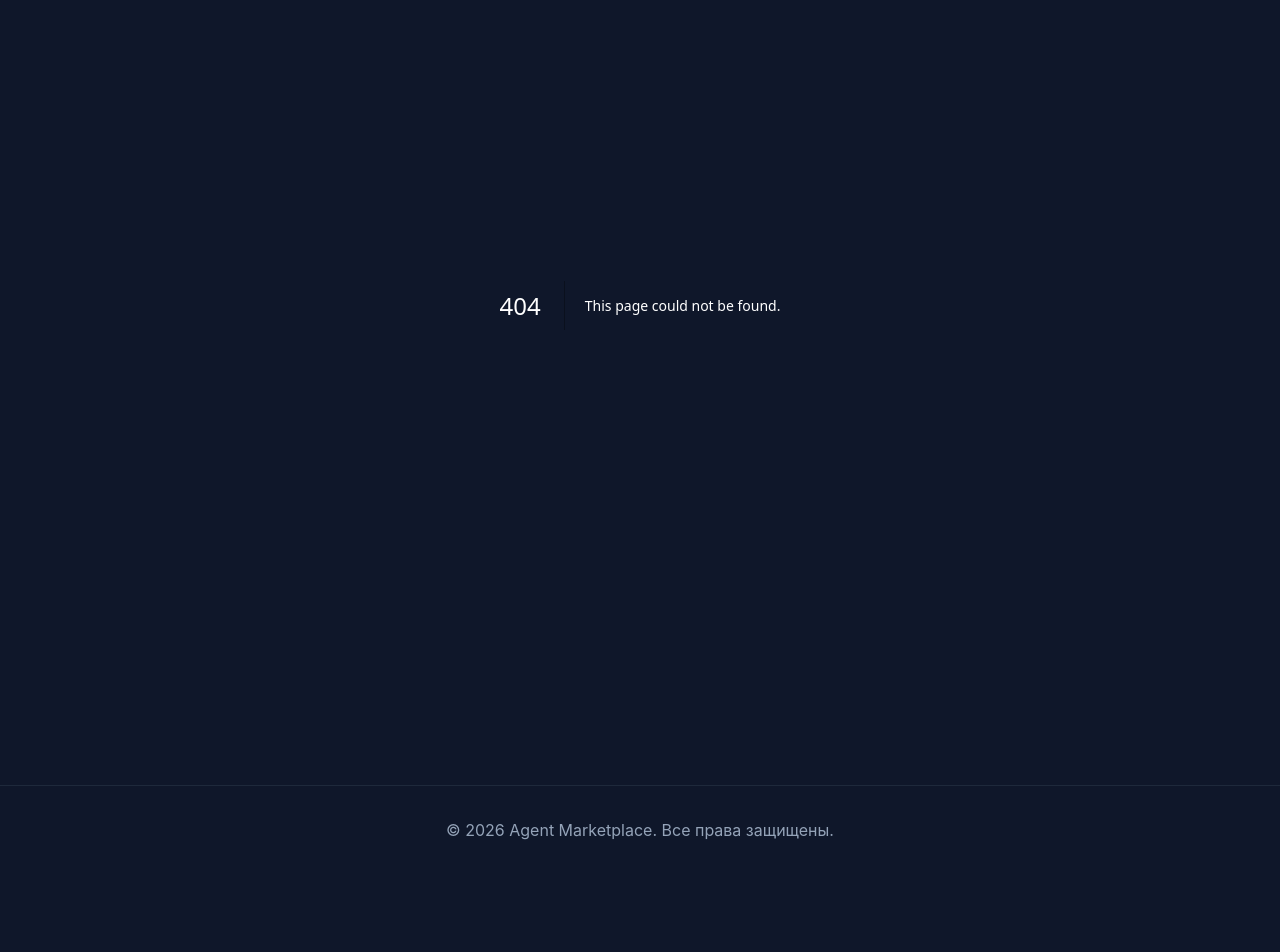
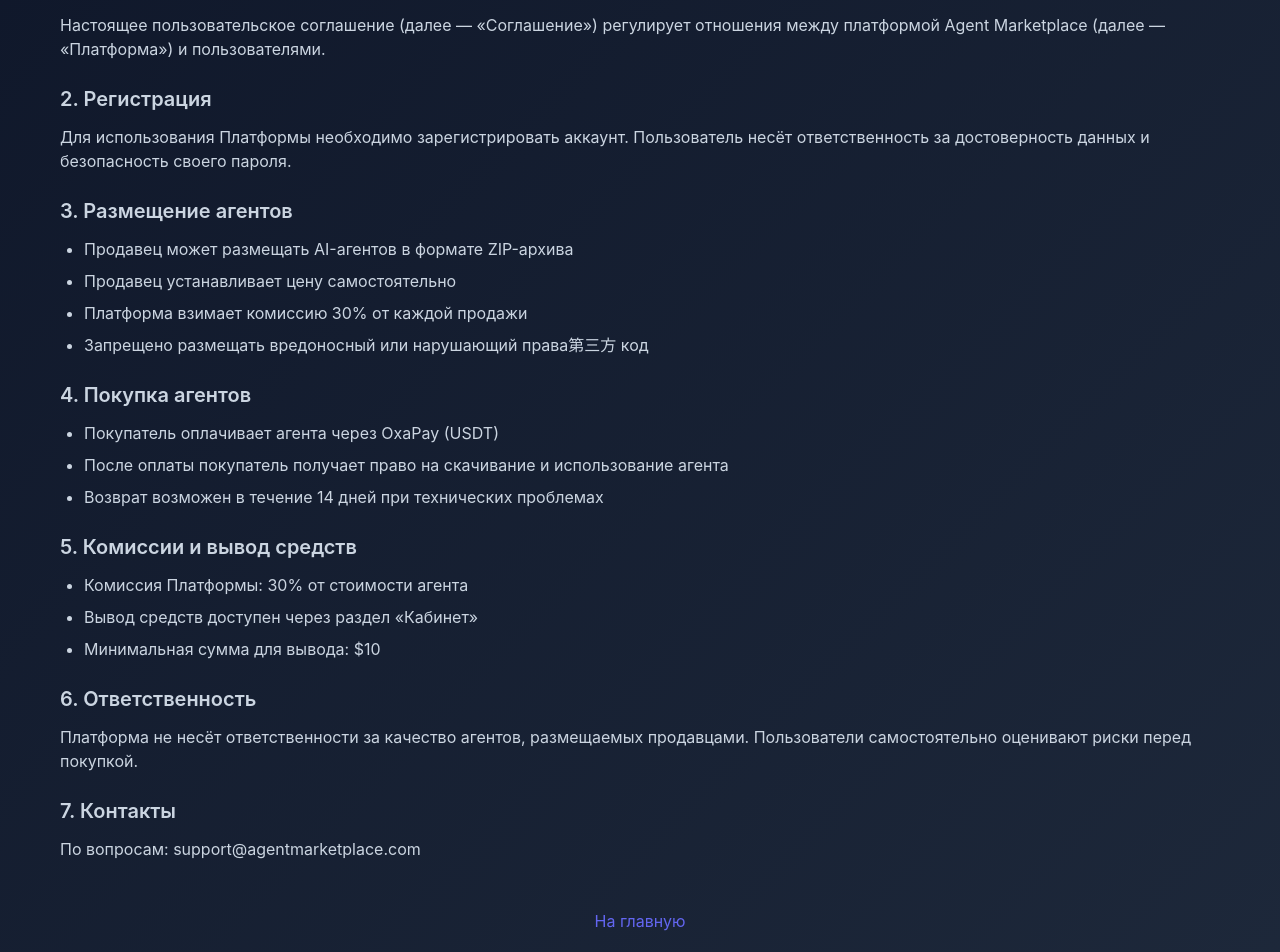
Before and after one commit to Pugg213/Claw-marketplace, a Next.js app: page /terms in a window 1280 px wide. Before the commit this address had no page. Shown: the part 160-1112 px from the top of the page. Before the commit the page ends 1034 px from the top, so only its background shows below. Built offline with nearby package versions, Linux system fonts and the light colour scheme.

Commit message:
Add terms and privacy policy pages

```diff
--- a/app/layout.tsx
+++ b/app/layout.tsx
@@ -8,6 +8,7 @@
 
 import { AuthProvider } from '@/app/components/AuthProvider'
 import HeaderClient from '@/app/components/HeaderClient'
+import Link from 'next/link'
 
 export default function RootLayout({
   children,
@@ -22,7 +23,7 @@
           <main>{children}</main>
           <footer className="border-t border-slate-800 mt-20 py-8">
             <div className="max-w-7xl mx-auto px-4 text-center text-slate-400">
-              © 2026 Agent Marketplace. Все права защищены.
+              © 2026 Agent Marketplace. Все права защищены. <Link href="/terms" className="hover:text-indigo-400">Terms</Link> | <Link href="/privacy" className="hover:text-indigo-400">Privacy</Link>
             </div>
           </footer>
         </AuthProvider>
--- /dev/null
+++ b/app/privacy/page.tsx
@@ -0,0 +1,42 @@
+export const metadata = {
+  title: 'Политика конфиденциальности - Agent Marketplace',
+}
+
+export default function PrivacyPage() {
+  return (
+    <div className="container py-10 max-w-3xl">
+      <h1 className="text-3xl font-bold mb-8">Политика конфиденциальности</h1>
+
+      <div className="space-y-6 text-slate-300">
+        <section>
+          <h2 className="text-xl font-semibold mb-3">1. Сбор данных</h2>
+          <p>Мы собираем только необходимые данные: email, имя пользователя. Данные не передаются третьим лицам.</p>
+        </section>
+
+        <section>
+          <h2 className="text-xl font-semibold mb-3">2. Хранение</h2>
+          <p>Данные хранятся в зашифрованном виде. Пароли хешируются.</p>
+        </section>
+
+        <section>
+          <h2 className="text-xl font-semibold mb-3">3. Cookies</h2>
+          <p>Мы используем cookies только для авторизации. Никакой рекламы.</p>
+        </section>
+
+        <section>
+          <h2 className="text-xl font-semibold mb-3">4. Удаление</h2>
+          <p>Пользователь может удалить аккаунт в любой момент через раздел «Кабинет».</p>
+        </section>
+
+        <section>
+          <h2 className="text-xl font-semibold mb-3">5. Контакты</h2>
+          <p>Вопросы: support@agentmarketplace.com</p>
+        </section>
+      </div>
+
+      <div className="mt-12 text-center text-slate-500">
+        <a href="/" className="text-primary">На главную</a>
+      </div>
+    </div>
+  )
+}
--- /dev/null
+++ b/app/terms/page.tsx
@@ -0,0 +1,65 @@
+export const metadata = {
+  title: 'Пользовательское соглашение - Agent Marketplace',
+}
+
+export default function TermsPage() {
+  return (
+    <div className="container py-10 max-w-3xl">
+      <h1 className="text-3xl font-bold mb-8">Пользовательское соглашение</h1>
+
+      <div className="space-y-6 text-slate-300">
+        <section>
+          <h2 className="text-xl font-semibold mb-3">1. Общие положения</h2>
+          <p>Настоящее пользовательское соглашение (далее — «Соглашение») регулирует отношения между платформой Agent Marketplace (далее — «Платформа») и пользователями.</p>
+        </section>
+
+        <section>
+          <h2 className="text-xl font-semibold mb-3">2. Регистрация</h2>
+          <p>Для использования Платформы необходимо зарегистрировать аккаунт. Пользователь несёт ответственность за достоверность данных и безопасность своего пароля.</p>
+        </section>
+
+        <section>
+          <h2 className="text-xl font-semibold mb-3">3. Размещение агентов</h2>
+          <ul className="list-disc pl-6 space-y-2">
+            <li>Продавец может размещать AI-агентов в формате ZIP-архива</li>
+            <li>Продавец устанавливает цену самостоятельно</li>
+            <li>Платформа взимает комиссию 30% от каждой продажи</li>
+            <li>Запрещено размещать вредоносный или нарушающий права第三方 код</li>
+          </ul>
+        </section>
+
+        <section>
+          <h2 className="text-xl font-semibold mb-3">4. Покупка агентов</h2>
+          <ul className="list-disc pl-6 space-y-2">
+            <li>Покупатель оплачивает агента через OxaPay (USDT)</li>
+            <li>После оплаты покупатель получает право на скачивание и использование агента</li>
+            <li>Возврат возможен в течение 14 дней при технических проблемах</li>
+          </ul>
+        </section>
+
+        <section>
+          <h2 className="text-xl font-semibold mb-3">5. Комиссии и вывод средств</h2>
+          <ul className="list-disc pl-6 space-y-2">
+            <li>Комиссия Платформы: 30% от стоимости агента</li>
+            <li>Вывод средств доступен через раздел «Кабинет»</li>
+            <li>Минимальная сумма для вывода: $10</li>
+          </ul>
+        </section>
+
+        <section>
+          <h2 className="text-xl font-semibold mb-3">6. Ответственность</h2>
+          <p>Платформа не несёт ответственности за качество агентов, размещаемых продавцами. Пользователи самостоятельно оценивают риски перед покупкой.</p>
+        </section>
+
+        <section>
+          <h2 className="text-xl font-semibold mb-3">7. Контакты</h2>
+          <p>По вопросам: support@agentmarketplace.com</p>
+        </section>
+      </div>
+
+      <div className="mt-12 text-center text-slate-500">
+        <a href="/" className="text-primary">На главную</a>
+      </div>
+    </div>
+  )
+}
```
Also changed, not shown: 1 other file (tests, documents, lock files or other folders).
